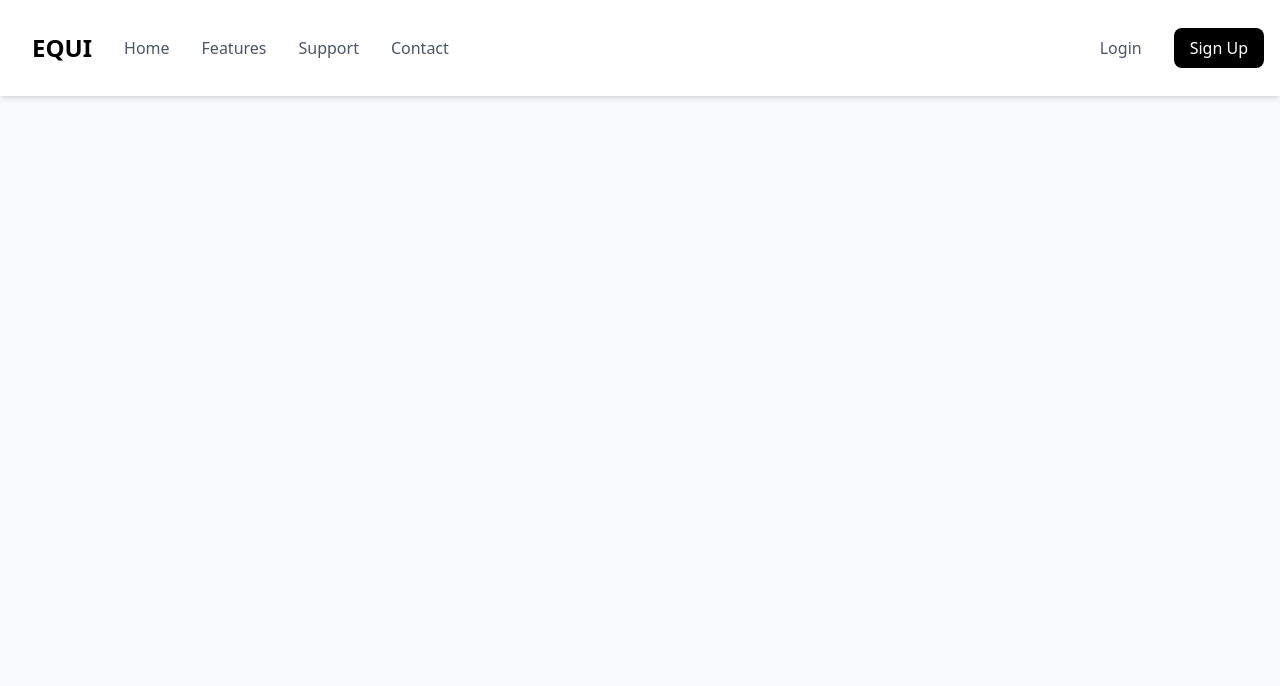
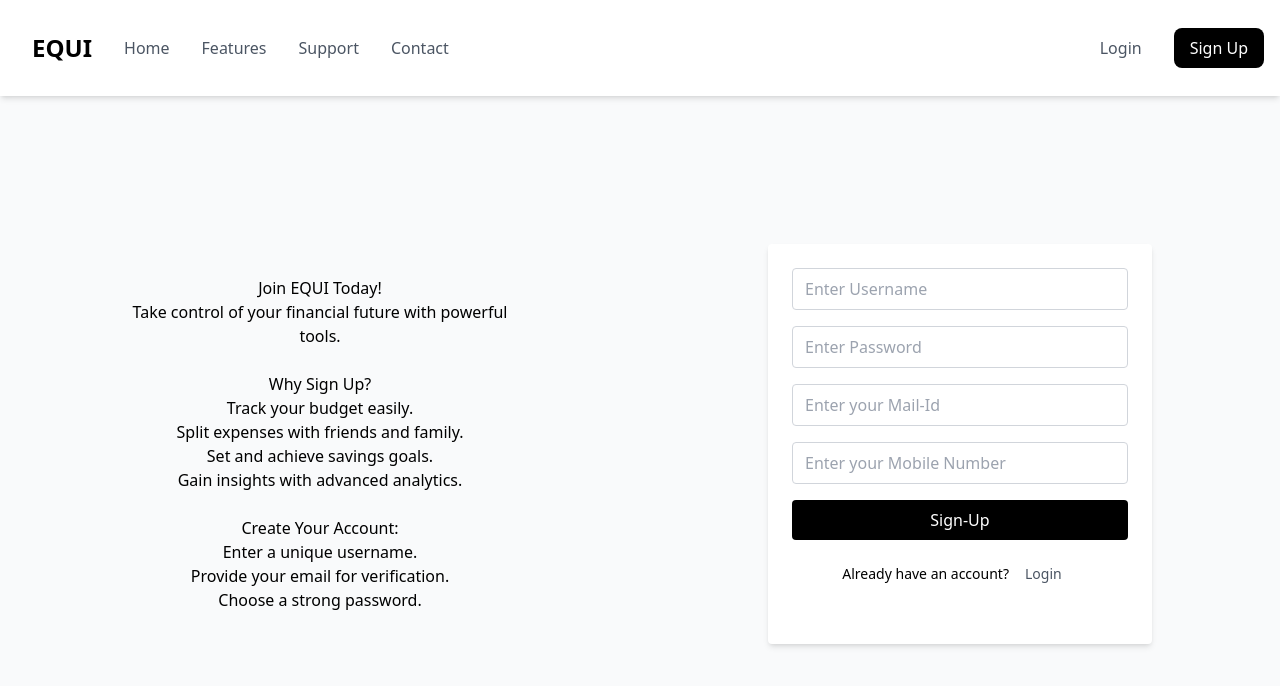
Before and after one commit to Suhas-Koheda/Expense-Traceker, a React (Create React App) app in the folder frontend/: page /signup in a window 1280 px wide. Shown: the top 686 px of the page. Built offline with nearby package versions, Linux system fonts and the light colour scheme.

Commit message:
Add Login and Signin Page

```diff
--- a/frontend/src/App.js
+++ b/frontend/src/App.js
@@ -14,7 +14,7 @@ function App() {
         <Routes>
           <Route path="/" element={<MainPage />} />
           <Route path="/login" element={<Login />} />
-          <Route path="/signu" element={<SignUp />} />
+          <Route path="/signup" element={<SignUp />} />
         </Routes>
       </div>
     </Router>
--- a/frontend/src/components/MainPage.jsx
+++ b/frontend/src/components/MainPage.jsx
@@ -21,11 +21,6 @@ const MainPage = () => {
                 </Link>
               </div>
             </div>
-            <div className='text-center py-2'><h4>Already have an account? <Link to="/login">
-              <button className="text-gray-600 hover:text-gray-900">Login here</button>
-            </Link>
-            </h4>
-            </div>
           </div>
         </div>
       </div>
--- a/frontend/src/pages/Login.jsx
+++ b/frontend/src/pages/Login.jsx
@@ -1,9 +1,45 @@
 import React from 'react'
+import {Link} from 'react-router-dom';
 
 const Login = () => {
   return (
     <div>
-      login page
+      <div className='flex md:flex-col justify-center h-dvh'>
+        <div className='flex-row md:flex justify-around'>
+        <form className="bg-white p-6 rounded shadow-md w-96" action='/api/login'>
+        <input
+          type="text"
+          id="username"
+          name="username"
+          className="border border-gray-300 rounded px-3 py-2 w-full mb-4"
+          placeholder="Enter your username"
+          pattern="[^ ]+"
+          title="Spaces are not allowed"
+          required
+        />
+        <input
+          type="text"
+          id="password"
+          name="password"
+          className="border border-gray-300 rounded px-3 py-2 w-full mb-4"
+          placeholder="Enter your password"
+          required
+        />
+        <h5 className='text-sm text-center py-4'>Forgot Passowrd?</h5>
+        <button type="submit" className="bg-black text-white px-4 py-2 rounded w-full hover:bg-gray-800">
+          Login
+        </button>
+        <h5 className='text-sm text-center py-4'>Dont have an account?
+        <Link to="/signup">
+                <button className="text-black px-4 rounded-lg">Sign Up</button>
+              </Link>
+        </h5>
+      </form>
+          <div>
+            Image box
+          </div>
+        </div>
+      </div>
     </div>
   )
 }
--- a/frontend/src/pages/SignUp.jsx
+++ b/frontend/src/pages/SignUp.jsx
@@ -1,9 +1,100 @@
-import React from 'react'
+import React from 'react';
+import { Link } from 'react-router-dom';
+
+const SignUpUser = (e) => {
+  e.preventDefault();
+  const username = document.getElementById('username').value;
+  const password = document.getElementById('password').value;
+  const mail = document.getElementById('mail').value;
+  const mobile = document.getElementById('mobile').value;
+  const data = { username, password, mail, mobile };
+  fetch('http://localhost:8081/api/signup', {
+    method: 'POST',
+    headers: {
+      'Content-Type': 'application/json',
+    },
+    body: JSON.stringify(data),
+  })
+    .then((response) => {
+      if (response.ok) {
+        alert('User Created Successfully');
+        window.location.href = '/login';
+      } else {
+        alert('User Creation Failed');
+      }
+    })
+    .catch((error) => {
+      console.error('Error:', error);
+    });
+}
 
 const SignUp = () => {
   return (
-    <div>SignUp</div>
+    <div>
+      <div className='flex md:flex-col justify-center h-dvh'>
+        <div className='flex-row md:flex justify-around'>
+          <div className='w-96 text-center py-8'>
+            Join EQUI Today!<br />
+            Take control of your financial future with powerful tools.<br /><br />
+            Why Sign Up?<br />
+            Track your budget easily.<br />
+            Split expenses with friends and family.<br />
+            Set and achieve savings goals.<br />
+            Gain insights with advanced analytics.<br /><br />
+            Create Your Account:<br />
+            Enter a unique username.<br />
+            Provide your email for verification.<br />
+            Choose a strong password.<br />
+          </div>
+          <form className="bg-white p-6 rounded shadow-md w-96" onSubmit={SignUpUser}>
+            <input
+              type="text"
+              id="username"
+              name="username"
+              className="border border-gray-300 rounded px-3 py-2 w-full mb-4"
+              placeholder="Enter Username"
+              required
+              pattern="[^ ]+"
+              title="Spaces are not allowed"
+            />
+            <input
+              type="password"
+              id="password"
+              name="password"
+              className="border border-gray-300 rounded px-3 py-2 w-full mb-4"
+              placeholder="Enter Password"
+              required
+            />
+            <input
+              type="text"
+              id="mail"
+              name="mail"
+              className="border border-gray-300 rounded px-3 py-2 w-full mb-4"
+              placeholder="Enter your Mail-Id"
+              pattern="^[a-zA-Z0-9._%+-]+@[a-zA-Z0-9.-]+\.[a-zA-Z]{2,}$"
+              title="Please enter a valid email address"
+              required
+            />
+            <input
+              type="text"
+              id="mobile"
+              name="mobile"
+              className="border border-gray-300 rounded px-3 py-2 w-full mb-4"
+              placeholder="Enter your Mobile Number"
+            />
+            <button type="submit" className="bg-black text-white px-4 py-2 rounded w-full hover:bg-gray-800">
+              Sign-Up
+            </button>
+            <h5 className='text-sm text-center py-4'>Already have an account?
+              <Link to="/login">
+                <button className="text-gray-600 hover:text-gray-900 px-4 py-2">Login</button>
+              </Link>
+            </h5>
+          </form>
+        </div>
+      </div>
+    </div>
   )
 }
 
-export default SignUp
+export default SignUp;
--- a/frontend/tailwind.config.js
+++ b/frontend/tailwind.config.js
@@ -1,4 +1,3 @@
-/** @type {import('tailwindcss').Config} */
 module.exports = {
   content: [
     "./src/**/*.{js,jsx,ts,tsx}",
@@ -6,8 +5,11 @@ module.exports = {
   theme: {
     extend: {
       height: {
-        'dvh': '90dvh', // Adds dvh utility for dynamic viewport height
+        'dvh': '87dvh',
       },
+      weight:{
+        'dvw': '80dvw',
+      }
     },
   },
   plugins: [],
```
Also changed, not shown: 1 other file (tests, documents, lock files or other folders).
